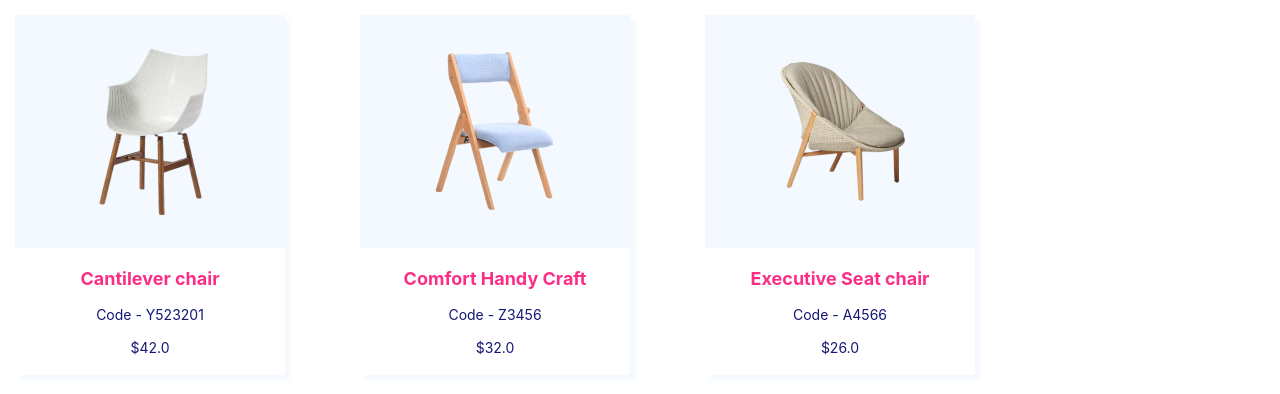
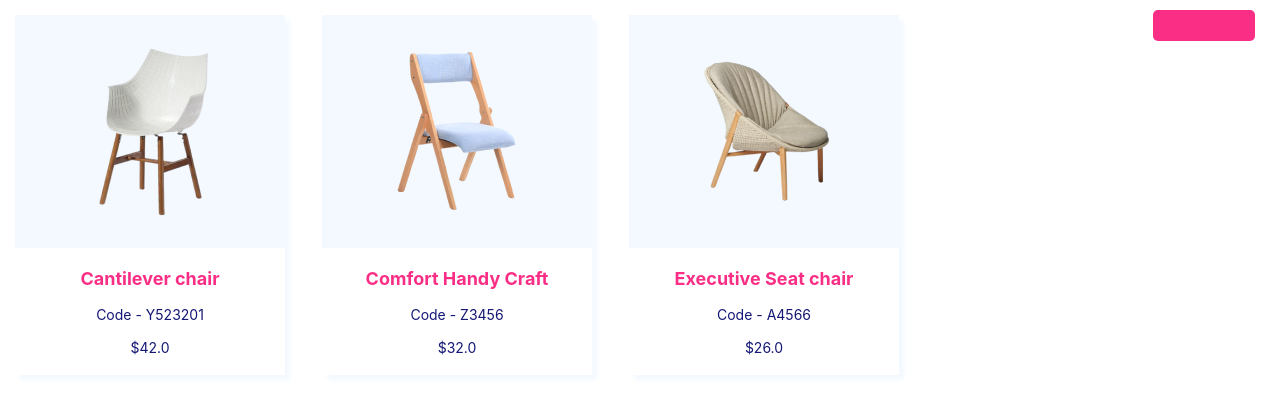
Before and after one commit to AOMuiz/salaficommerce, a React (Create React App) app: page / in a window 1280 px wide. Shown: the top 394 px of the page. Built offline with nearby package versions, Linux system fonts and the light colour scheme.

Commit message:
import button component to App.js

```diff
--- a/src/App.js
+++ b/src/App.js
@@ -3,6 +3,7 @@ import GlobalStyle from "./constants/styles/global";
 import cantileverChair from "./assets/chair.png";
 import comfortHandy from "./assets/image-1169.png";
 import executiveSeat from "./assets/image-3.png";
+import Button from "./components/button";
 
 function App() {
   return (
@@ -28,6 +29,9 @@ function App() {
             price="$26.0"
           />
         </div>
+        <div>
+          <Button />
+        </div>
       </div>
       <GlobalStyle />
     </>
--- a/src/components/button/index.js
+++ b/src/components/button/index.js
@@ -1,5 +1,6 @@
 import React from "react";
 import styled from "styled-components";
+import { colors } from "../../constants/colors";
 
 const Button = ({ name }) => {
   const handleClick = () => {
```
